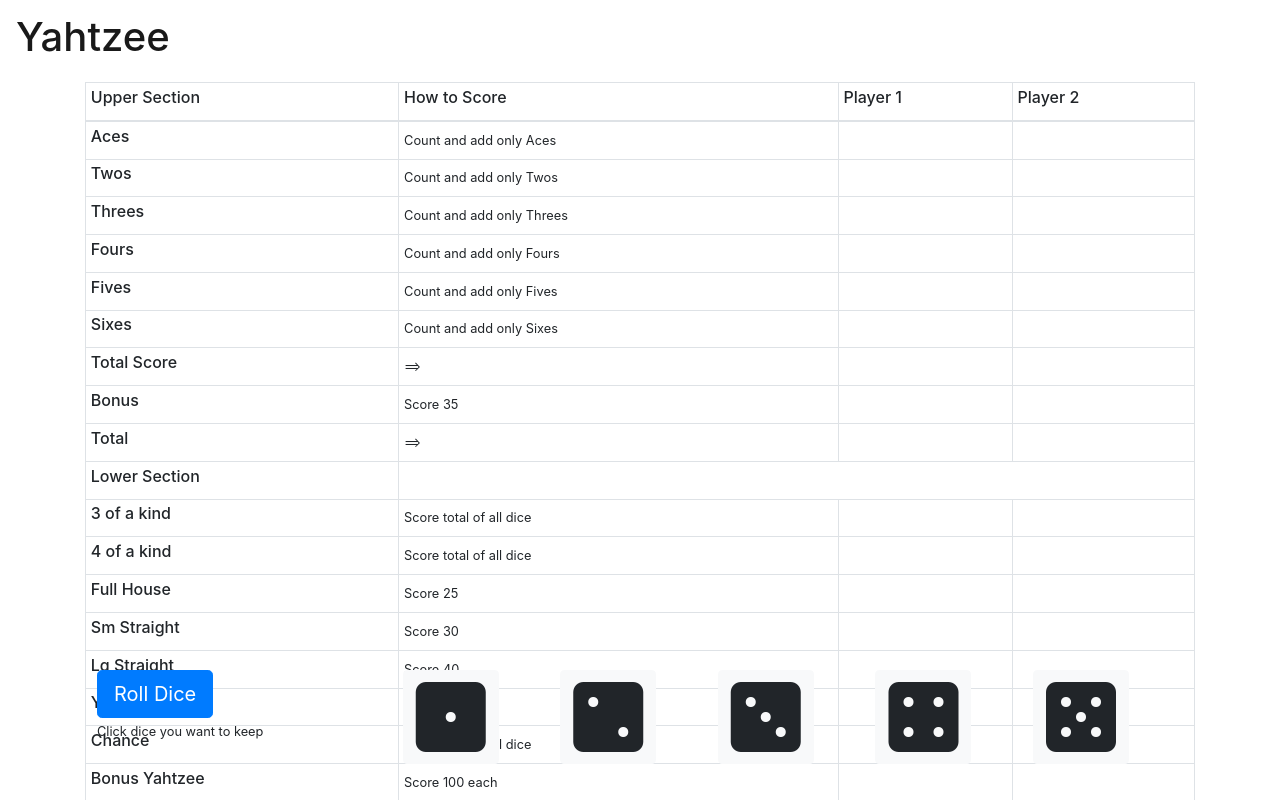
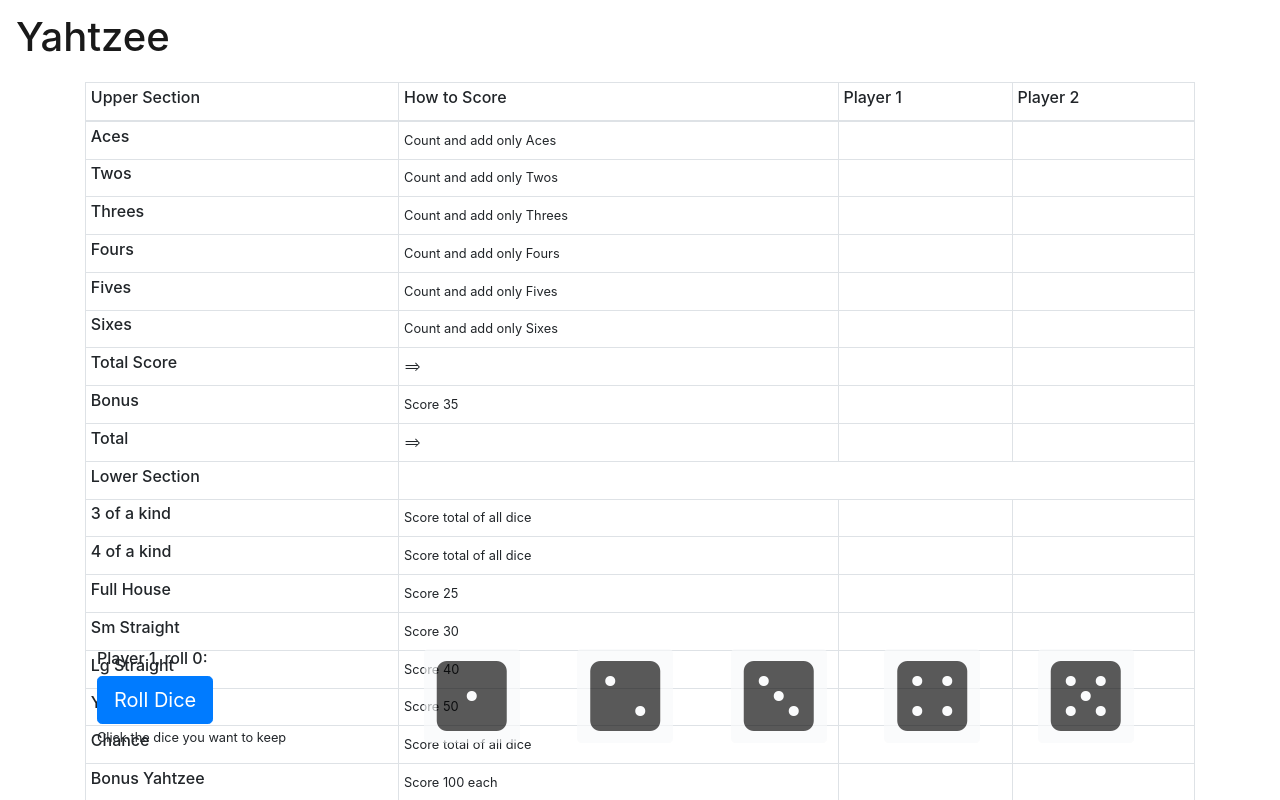
Before and after one commit to marcjmiller/yahtzee-react, a React (Create React App) app: page / in a window 1280 px wide. Shown: the top 800 px of the page. Built offline with nearby package versions, Linux system fonts and the light colour scheme.

Commit message:
Passing turns & resetting dice

```diff
--- a/src/components/DiceRoll.tsx
+++ b/src/components/DiceRoll.tsx
@@ -7,7 +7,9 @@
 
 interface DiceRollState {
   currentRoll: Array<number>;
-  selectedDice: Array<number>;
+  selectedDice: Set<number>;
+  currentPlayer: number;
+  currentPlayerRoll: number;
 }
 
 class DiceRoll extends React.Component<{}, DiceRollState> {
@@ -15,10 +17,13 @@
     super(props);
     this.state = {
       currentRoll: [1, 2, 3, 4, 5],
-      selectedDice: []
+      selectedDice: new Set<number>([]),
+      currentPlayer: 1,
+      currentPlayerRoll: 0
     };
 
     this.handleClick = this.handleClick.bind(this);
+    this.deSelectDie = this.deSelectDie.bind(this);
     this.selectDie = this.selectDie.bind(this);
   }
 
@@ -28,17 +33,44 @@
     });
   };
 
-  selectDie = (e: number) => {
+  deSelectDie = (die: React.FormEvent<HTMLButtonElement>) => {
+    let dice = this.state.selectedDice;
+    dice.delete(Number(die.currentTarget.value));
     this.setState({
-      selectedDice: this.state.selectedDice.concat([e])
+      selectedDice: dice
+    });
+  };
+
+  selectDie = (die: React.FormEvent<HTMLButtonElement>) => {
+    let dice = this.state.selectedDice;
+    dice.add(Number(die.currentTarget.value));
+    this.setState({
+      selectedDice: dice
     });
   };
 
   rollDice() {
     let newRoll: Array<number> = [];
     for (let i = 0; i < 5; i++) {
-      newRoll = newRoll.concat([Math.floor(Math.random() * Math.floor(5)) + 1]);
+      if (!this.state.selectedDice.has(i) && this.state.currentPlayerRoll < 3) {
+        newRoll = newRoll.concat([
+          Math.floor(Math.random() * Math.floor(5)) + 1
+        ]);
+      } else if (this.state.currentPlayerRoll === 3) {
+        newRoll = newRoll.concat([
+          Math.floor(Math.random() * Math.floor(5)) + 1
+        ]);
+      } else {
+        newRoll = newRoll.concat([this.state.currentRoll[i]]);
       }
+    }
+    this.state.currentPlayerRoll < 3
+      ? this.setState({ currentPlayerRoll: this.state.currentPlayerRoll + 1 })
+      : this.setState({
+          currentPlayerRoll: 1,
+          selectedDice: new Set<number>([]),
+          currentPlayer: this.state.currentPlayer === 1 ? 2 : 1
+        });
     return newRoll;
   }
 
@@ -56,11 +88,29 @@
   }
 
   getDice() {
-    return this.state.currentRoll.map(die => {
+    return this.state.currentRoll.map((die: number, index: number) => {
       return (
         <td>
-          <Button variant="light">
+          <Button
+            variant="light"
+            value={index}
+            onClick={
+              this.state.selectedDice.has(index)
+                ? this.deSelectDie
+                : this.selectDie
+            }
+            disabled={
+              this.state.currentPlayerRoll === 3 ||
+              this.state.currentPlayerRoll === 0
+            }
+          >
+            <span
+              style={{
+                color: this.state.selectedDice.has(index) ? "green" : "black"
+              }}
+            >
               <i className={this.getDie(die)}> </i>
+            </span>
           </Button>
         </td>
       );
@@ -72,14 +122,23 @@
       <Navbar fixed="bottom">
         <Container>
           <Table borderless>
+            <tbody>
               <tr>
                 <td>
                   <Container>
+                    <h6>
+                      Player
+                      {" " +
+                        this.state.currentPlayer +
+                        ", roll " +
+                        this.state.currentPlayerRoll +
+                        ": "}
+                    </h6>
                     <Button onClick={this.handleClick} size="lg">
                       Roll Dice
                     </Button>
                     <p>
-                    <small>Click dice you want to keep</small>
+                      <small>Click the dice you want to keep</small>
                     </p>
                   </Container>
                 </td>
@@ -87,6 +146,7 @@
                 {this.getDice()}
                 <td> </td>
               </tr>
+            </tbody>
           </Table>
         </Container>
       </Navbar>
```
Lines whose indentation alone changed are shown as unchanged.
